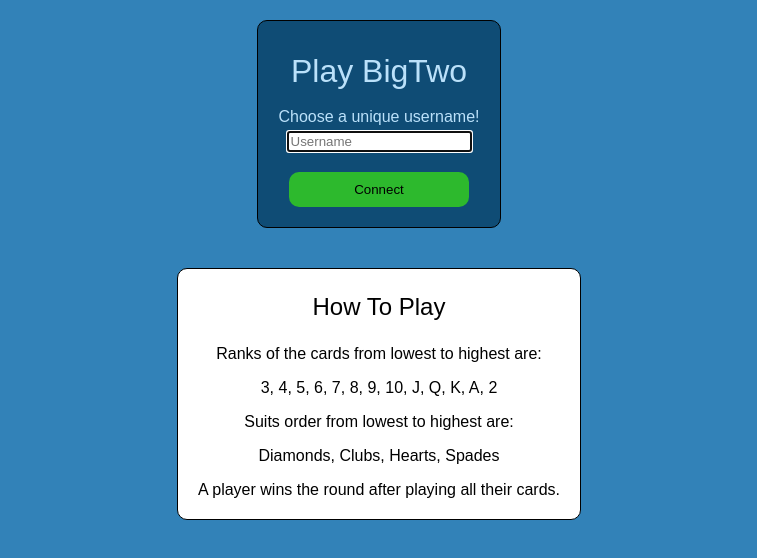
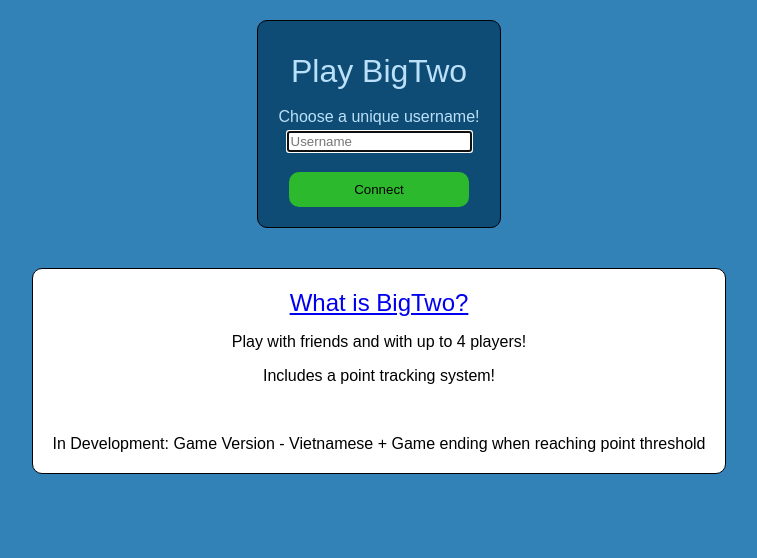
Before and after one commit to yummyblabla/BigTwoNext, a Next.js app: page / in a window 1280 px wide. Shown: the top 558 px of the page, without its empty margins (261-1018 px from the left). Built offline with nearby package versions, Linux system fonts and the light colour scheme.

Commit message:
briefly add description

```diff
--- a/src/pages/index.js
+++ b/src/pages/index.js
@@ -57,14 +57,13 @@ const Index = () => {
           <input className="submit" type="submit" value="Connect" onClick={connect} />
         </form>
       </div>
-      <div className="how-to-play-container">
-        <div className="how-to-play">
-          <p className="title">How To Play</p>
-          <p>Ranks of the cards from lowest to highest are:</p>
-          <p>3, 4, 5, 6, 7, 8, 9, 10, J, Q, K, A, 2</p>
-          <p>Suits order from lowest to highest are:</p>
-          <p>Diamonds, Clubs, Hearts, Spades</p>
-          <p>A player wins the round after playing all their cards.</p>
+      <div className="description-container">
+        <div className="description">
+          <a className="title" href="https://en.wikipedia.org/wiki/Big_two">What is BigTwo?</a>
+          <p>Play with friends and with up to 4 players!</p>
+          <p>Includes a point tracking system!</p>
+          <br />
+          <p>In Development: Game Version - Vietnamese + Game ending when reaching point threshold</p>
         </div>
       </div>
 
@@ -129,7 +128,7 @@ const Index = () => {
             background-color: ${Color.GREEN_HOVER};
           }
 
-          .how-to-play-container {
+          .description-container {
             border: 1px solid black;
             background-color: #ffffff;
             margin: 20px;
@@ -137,10 +136,10 @@ const Index = () => {
             text-align: center;
           }
 
-          .how-to-play {
+          .description {
             margin: 20px;
           }
-          .how-to-play .title {
+          .description .title {
             font-size: 1.5rem;
           }
         `}
```
Also changed, not shown: 1 other file (tests, documents, lock files or other folders).
